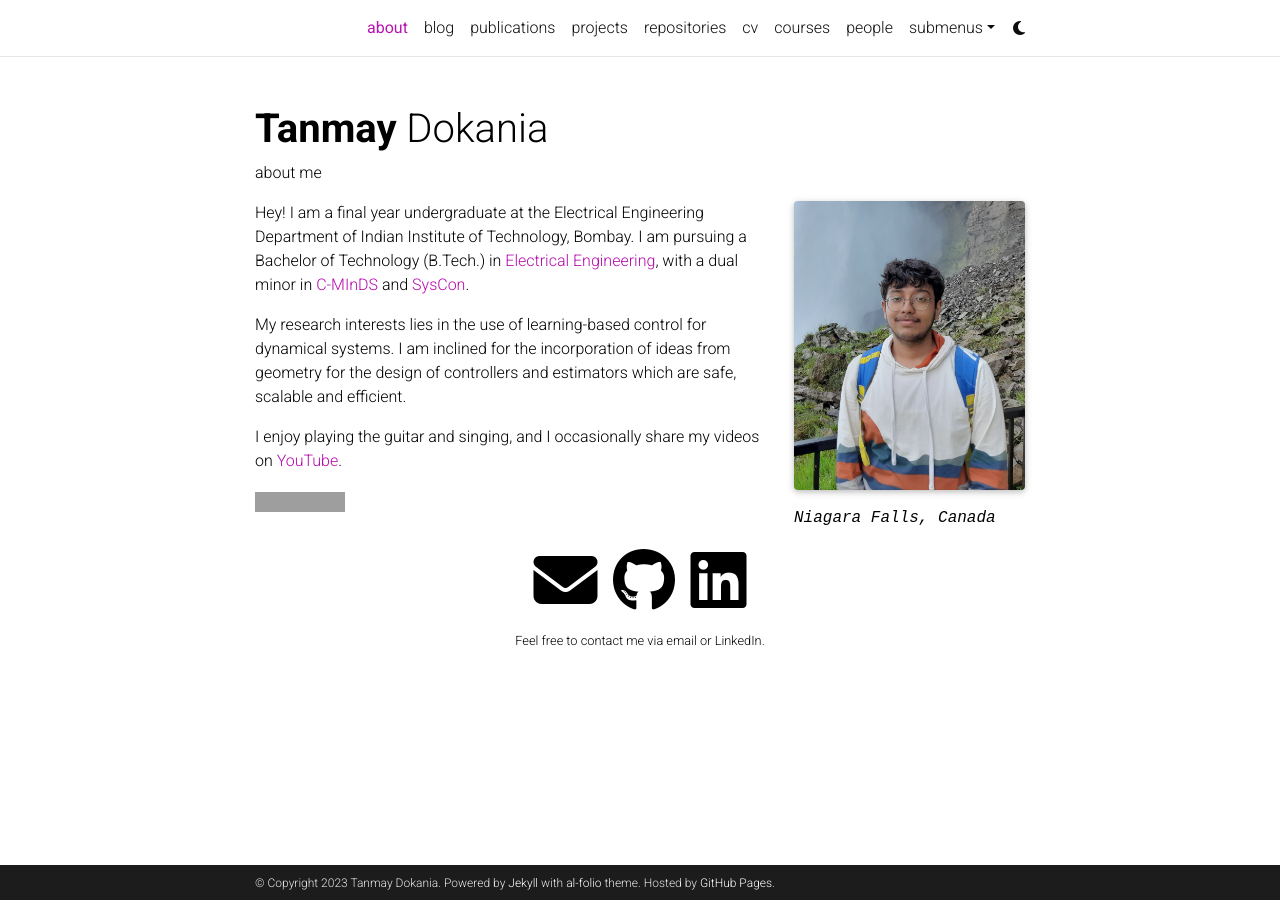
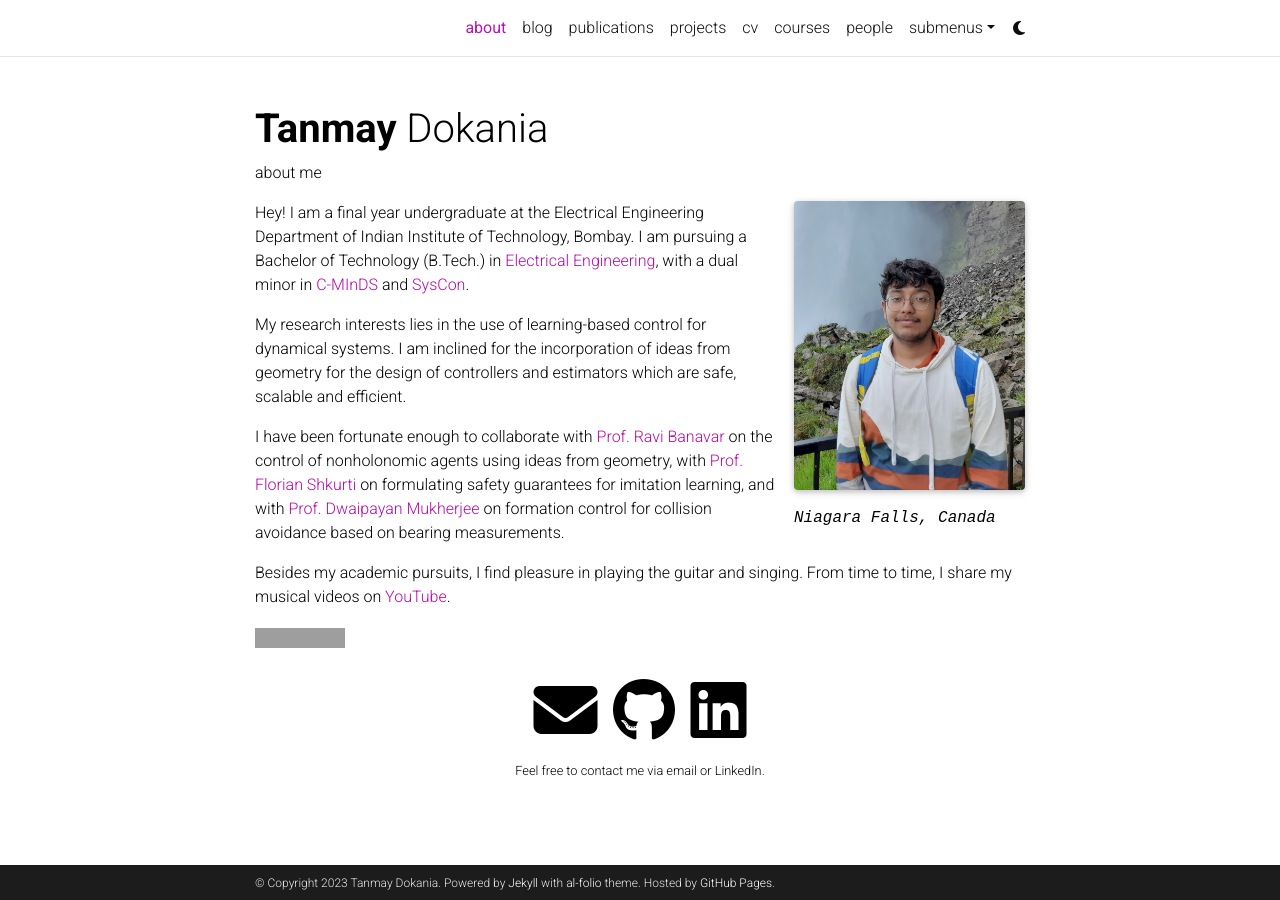
Before and after one commit to dokania-tanmay/dokania-tanmay.github.io, a Jekyll site: the page built from _pages/about.md, in a window 1280 px wide. Built offline with Jekyll 4.4.1, drawn with Linux system fonts in a browser that asks for light colours; full-size pictures stand in for the smaller copies a plugin makes; comment, search, counter and statistics services are not loaded; a style sheet for code colours, icons or effects is not loaded; grey boxes are pictures that could not be loaded.

```diff
--- a/_pages/about.md
+++ b/_pages/about.md
@@ -20,7 +20,9 @@ Hey! I am a final year undergraduate at the Electrical Engineering Department of
 
 My research interests lies in the use of learning-based control for dynamical systems. I am inclined for the incorporation of ideas from geometry for the design of controllers and estimators which are safe, scalable and efficient.
 
-I enjoy playing the guitar and singing, and I occasionally share my videos on [YouTube](https://www.youtube.com/channel/UC8ZHIwbr0UDpE_8VIRruQgQ).
+I have been fortunate enough to collaborate with [Prof. Ravi Banavar](https://sites.google.com/view/ravibanavar/home) on the control of nonholonomic agents using ideas from geometry, with [Prof. Florian Shkurti](https://www.cs.toronto.edu/~florian/) on formulating safety guarantees for imitation learning, and with [Prof. Dwaipayan Mukherjee](https://www.ee.iitb.ac.in/web/people/dwaipayan-mukherjee/) on formation control for collision avoidance based on bearing measurements.
+
+Besides my academic pursuits, I find pleasure in playing the guitar and singing. From time to time, I share my musical videos on [YouTube](https://www.youtube.com/channel/UC8ZHIwbr0UDpE_8VIRruQgQ).
 
 
 <a href="https://info.flagcounter.com/eGTb"><img src="https://s11.flagcounter.com/count2/eGTb/bg_FFFFFF/txt_000000/border_CCCCCC/columns_2/maxflags_10/viewers_0/labels_0/pageviews_0/flags_0/percent_0/" alt="Flag Counter" border="0"></a>
```
Also changed, not shown: _data/repositories.yml (+6 -9 lines), _pages/dropdown.md (+2 -2 lines), _pages/repositories.md (+1 -1 lines).
